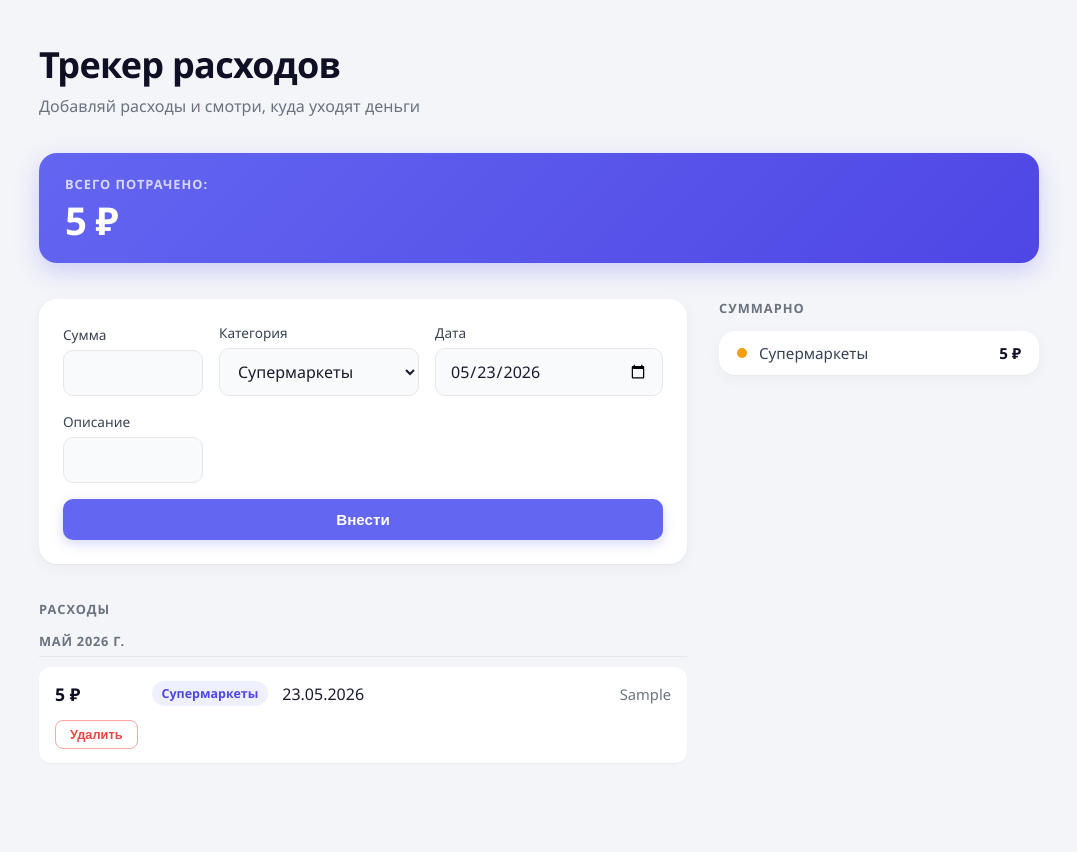
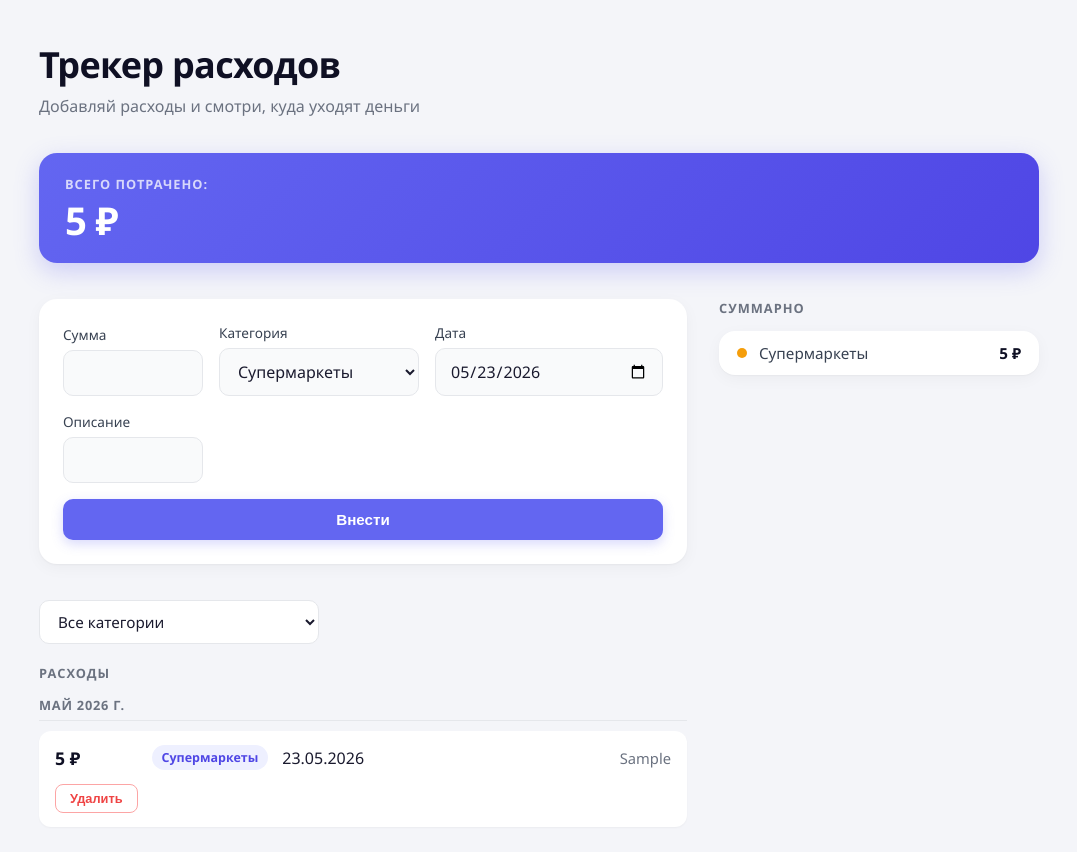
Before and after one commit to anainoissse/expense-tracker, a React (Vite) app: page / in a window 1280 px wide. Both pictures are taken after typing "5", "Sample" into the empty fields and a click on the button "Внести". Shown: the top 852 px of the page, without its empty margins (101-1178 px from the left). Built offline with nearby package versions, Linux system fonts and the light colour scheme.

Commit message:
фильтр по категории и точные ошибки валидации

```diff
--- a/src/App.css
+++ b/src/App.css
@@ -86,32 +86,36 @@ h2 {
     grid-column: 1 / -1;
     grid-row: 3;
   }
-  /* Левая колонка: форма (row 4), заголовок и список расходов (rows 5–6) */
+  /* Левая колонка: форма (row 4), фильтр (row 5), заголовок и список (rows 6–7) */
   #root > div > .expensesForm {
     grid-column: 1;
     grid-row: 4;
   }
-  #root > div > h2:nth-of-type(1) {
+  #root > div > .listControls {
     grid-column: 1;
     grid-row: 5;
   }
-  #root > div > .expensesList {
+  #root > div > h2:nth-of-type(1) {
     grid-column: 1;
     grid-row: 6;
   }
-  /* h2 "Суммарно" и .totalList кладу в ОДНУ ячейку правой колонки (rows 4–6).
+  #root > div > .expensesList {
+    grid-column: 1;
+    grid-row: 7;
+  }
+  /* h2 "Суммарно" и .totalList кладу в ОДНУ ячейку правой колонки (rows 4–7).
      align-self: start — оба прижаты к верху, не растягиваются.
      totalList сдвигаю вниз margin-top'ом, чтобы не перекрывать h2.
      Без обёртки в JSX это единственный способ держать их рядом. */
   #root > div > h2:nth-of-type(2) {
     grid-column: 2;
-    grid-row: 4 / span 3;
+    grid-row: 4 / span 4;
     align-self: start;
     margin-bottom: 0;
   }
   #root > div > .totalList {
     grid-column: 2;
-    grid-row: 4 / span 3;
+    grid-row: 4 / span 4;
     align-self: start;
     margin-top: 32px; /* высота h2 (~19px) + воздух */
     position: sticky;
@@ -194,6 +198,34 @@ h2 {
 
 .buttonSubmit:active {
   transform: scale(0.98);
+}
+
+/* Панель управления списком — фильтры, в перспективе сортировки */
+.listControls {
+  display: flex;
+  align-items: center;
+  gap: 12px;
+  margin-bottom: 20px;
+}
+
+.listControls select {
+  flex: 1;
+  max-width: 280px;
+  padding: 10px 14px;
+  border: 1.5px solid #e5e7eb;
+  border-radius: 10px;
+  font-size: 0.95rem;
+  font-family: inherit;
+  color: #1a1a2e;
+  background: #fff;
+  cursor: pointer;
+  outline: none;
+  transition: border-color 0.15s, box-shadow 0.15s;
+}
+
+.listControls select:focus {
+  border-color: #6366f1;
+  box-shadow: 0 0 0 3px rgba(99, 102, 241, 0.15);
 }
 
 /* Список расходов — теперь содержит секции по месяцам */
--- a/src/App.tsx
+++ b/src/App.tsx
@@ -1,8 +1,9 @@
 import { useEffect, useState } from 'react';
 import type { ChangeEvent, FormEvent } from 'react';
+import type { ReactElement } from 'react'
 import ExpenseItem from './ExpenseItem';
 import './App.css';
-import type { Category, Expense } from './types'
+import type { Category, Expense, Filter } from './types'
 
 
 const CATEGORIES = ['Супермаркеты', 'Перекусы', 'Транспорт', 'Сети', 'Развлечения', 'Быт', 'Одежда', 'Разное'] as const;
@@ -36,6 +37,7 @@ const App = () => {
   const [note, setNote] = useState('');
   const [date, setDate] = useState(getTodayISO());
   const [error, setError] = useState('');
+  const [filter, setFilter] = useState<Filter>('all');
 
   useEffect(() => {
     localStorage.setItem('expenses', JSON.stringify(expenses))
@@ -52,7 +54,11 @@ const App = () => {
     0
   )
 
-  const sortedExpenses = [...expenses].sort((a, b) => {
+  const filteredExpenses  = filter === 'all'
+    ? expenses
+    : expenses.filter(e => e.category === filter)
+
+  const sortedExpenses = [...filteredExpenses].sort((a, b) => {
     const byDate = b.date.localeCompare(a.date)
     return byDate !== 0 ? byDate : b.id - a.id
   })
@@ -65,10 +71,25 @@ const App = () => {
   }, {}
   )
 
+
   const handleSubmit = (e: FormEvent<HTMLFormElement>) => {
     e.preventDefault();
-    if (!sum || Number(sum)<=0) {
-      setError('Введите корректную сумму')
+    const numericSum = Number(sum)
+
+    if (!sum) {
+      setError('Введите сумму')
+      return
+    }
+    if (Number.isNaN(numericSum)) {
+      setError('Сумма должна быть числом')
+      return
+    }
+    if (numericSum <= 0) {
+      setError('Сумма должна быть больше нуля')
+      return
+    }
+    if (numericSum > 1000000) {
+      setError('Слишком большая сумма')
       return
     }
     setError('')
@@ -81,6 +102,28 @@ const App = () => {
 
   const handleDelete = (id:number) => {
     setExpenses(expenses.filter(expense => expense.id !== id))
+  }
+
+  let listContent: ReactElement
+  if (expenses.length === 0) {
+    listContent = <p className="expensesList__empty">Пока пусто. Добавь первый расход выше ↑</p>
+  } else if (filteredExpenses.length === 0) {
+    listContent = <p className="expensesList__empty">По выбранной категории расходов нет</p>
+  } else {
+    listContent = <div className="expensesList">
+
+        {Object.keys(groupedByMonth)
+          .sort((a, b) => b.localeCompare(a))
+          .map((monthKey) =>(
+            <section key={monthKey}>
+                <h3>{monthFormatter.format(new Date(`${monthKey}-01`))}</h3>
+                {groupedByMonth[monthKey].map((expense) => (
+                  <ExpenseItem key={expense.id} expense={expense} onDelete={handleDelete} />
+                ))}
+            </section>
+          ))
+        }
+      </div>
   }
 
   return (
@@ -96,7 +139,10 @@ const App = () => {
             className="expensesForm__input expensesForm__input-sum"
             type="number"
             value={sum}
-            onChange={(e) => setSum(e.target.value)}
+            onChange={(e) => {
+              setSum(e.target.value)
+              if (error) setError('')
+            }}
           />
           {error && <p className="formError">{error}</p>}
         </label>
@@ -144,29 +190,15 @@ const App = () => {
           <p className="totalSpent__amount">{ moneyFormatter.format(totalSpent) }</p>
         </section>
 
+      <div className="listControls">
+        <select value={filter} onChange={(e) => setFilter(e.target.value as Filter)}>
+          <option value="all">Все категории</option>
+          {CATEGORIES.map(cat => <option key={cat} value={cat}>{cat}</option>)}
+        </select>
+      </div>
+
       <h2>Расходы</h2>
-      {expenses.length === 0 ? (
-        <p className="expensesList__empty">Пока пусто. Добавь первый расход выше ↑</p>
-      ) : (
-      <div className="expensesList">
-
-        {Object.keys(groupedByMonth)
-          .sort((a, b) => b.localeCompare(a))
-          .map((monthKey) =>(
-            <section key={monthKey}>
-                <h3>{monthFormatter.format(new Date(`${monthKey}-01`))}</h3>
-                {groupedByMonth[monthKey].map((expense) => (
-                  <ExpenseItem key={expense.id} expense={expense} onDelete={handleDelete} />
-                ))}
-            </section>
-          )
-
-          )
-        }
-
-
-      </div>
-      )}
+      {listContent}
 
       <h2>Суммарно</h2>
 
--- a/src/types.ts
+++ b/src/types.ts
@@ -8,3 +8,5 @@ export interface Expense {
     date: string; // ISO date "YYYY-MM-DD"
     note?: string;
 }
+
+export type Filter = Category | 'all'
```
